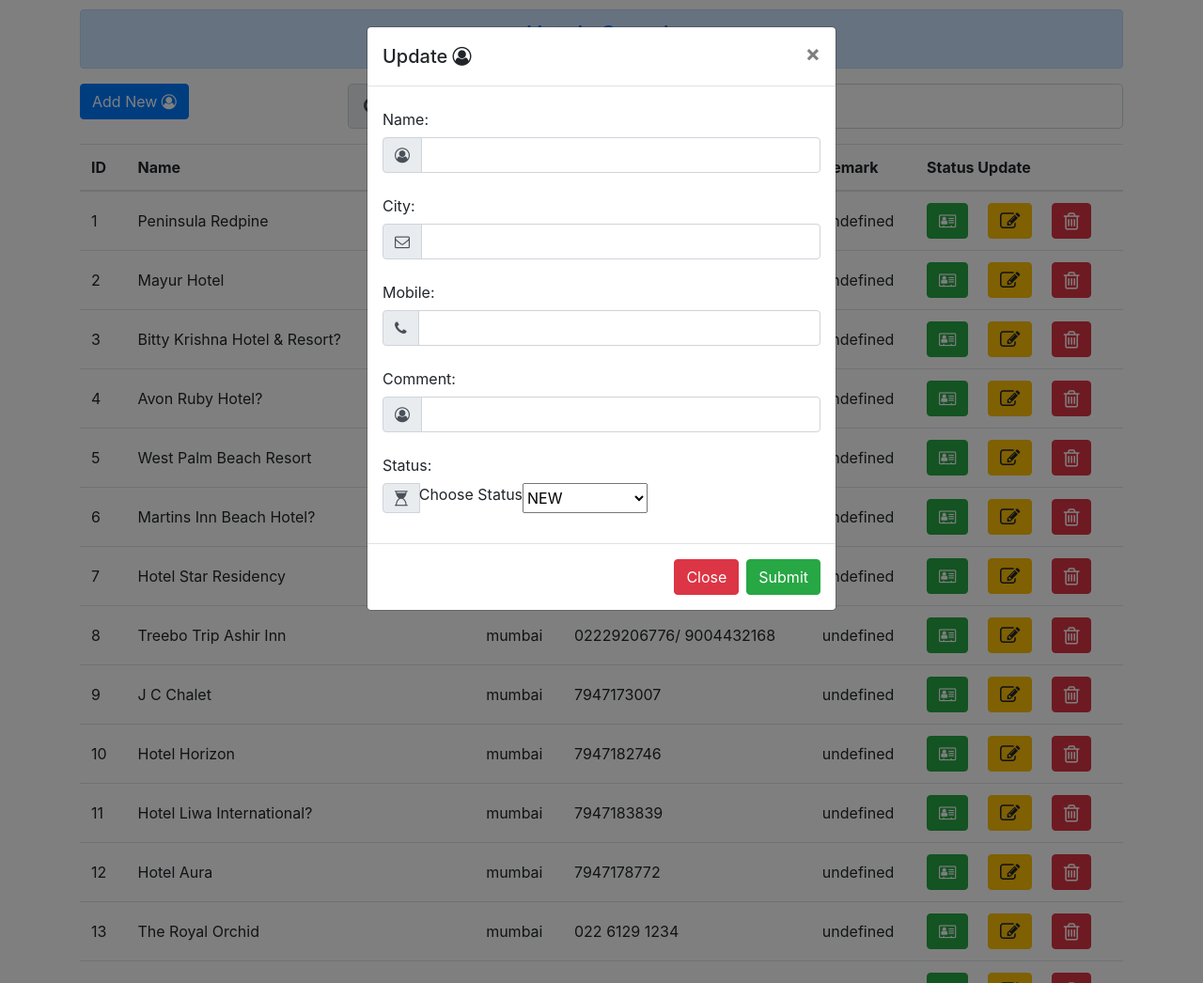
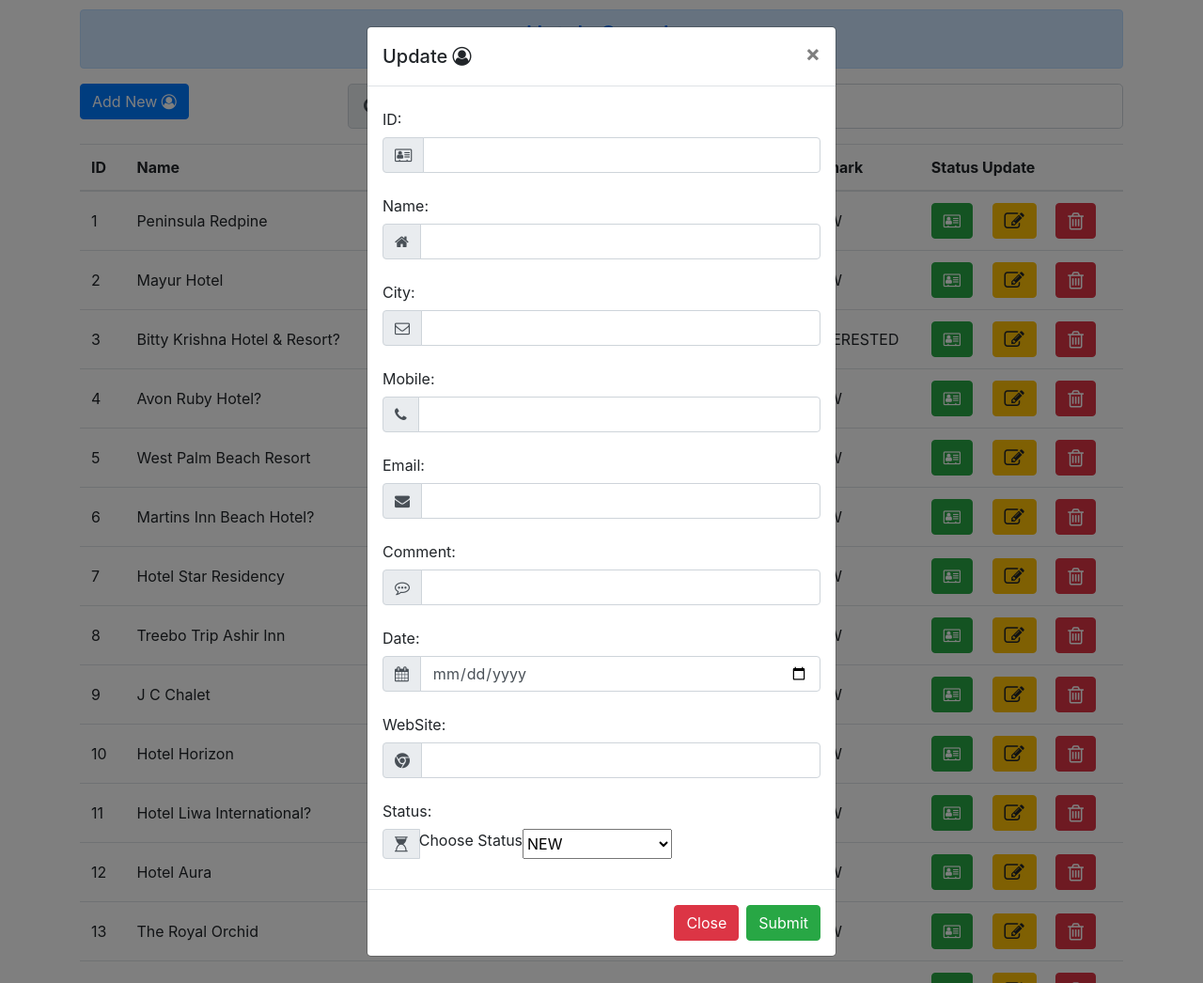
Before and after one commit to GhoraiVanga/Hotelsearch, a PHP site: page / in a window 1280 px wide, after a click on "Add New". Shown: the whole page at 94% size. Run offline with PHP 8.4, Linux system fonts and the light colour scheme; data comes from the database, SQL or seed files in the repository; both versions use the stored data as it was after the commit.

Commit message:
first commit

```diff
--- a/ajax.php
+++ b/ajax.php
@@ -1,4 +1,5 @@
 <?php
+
 $action = $_REQUEST['action'];
 
 if (!empty($action)) {
@@ -8,11 +9,17 @@ if (!empty($action)) {
 
 if ($action == 'adduser' && !empty($_POST)) {
     $name = $_POST['name'];
-
+    $website=$_POST['WebSite'];
+    $email=$_POST['email'];
+    $oldcomment= $_SESSION["OldComment"] ;
+    $comment=$_POST['Comment'];
+    $date=$_POST['Date'];
     $city = $_POST['city'];
     $phone = $_POST['phone'];
 
     $status=$_POST['status'];
+    $eid=$_POST['eid'];
+
     $playerId = (!empty($_POST['userid'])) ? $_POST['userid'] : '';
 
     // file (photo) upload
@@ -23,14 +30,25 @@ if ($action == 'adduser' && !empty($_POST)) {
             'name' => $name,
             'city' => $city,
             'phone' => $phone,
-            'remark' => $status,
+            'status' => $status,
+            'website'=>$website,
+            'email'=>$email,
+            'comment' =>$oldcomment."<br>". (date("Y-m-d h:i:sa"))." - <br>".$comment,
+            'date' =>$date,
+            'eid' =>$eid,
+
         ];
     } else {
         $playerData = [
-            'name' => $name,
+               'name' => $name,
             'city' => $city,
             'phone' => $phone,
-            'remark' => $status,
+            'status' => $status,
+            'website'=>$website,
+            'email'=>$email,
+            'comment' =>$oldcomment."<br>". (date("Y-m-d h:i:sa"))." - <br>".$comment,
+            'date' =>$date,
+             'eid' =>$eid,
         ];
     }
 
@@ -93,3 +111,4 @@ if ($action == 'search') {
     echo json_encode($results);
     exit();
 }
+?>
--- a/form.php
+++ b/form.php
@@ -13,11 +13,19 @@
       <form id="addform" method="POST" enctype="multipart/form-data">
         <div class="modal-body">
           <div class="form-group">
+            <label for="recipient-name" class="col-form-label">ID:</label>
+            <div class="input-group mb-3">
+              <div class="input-group-prepend">
+                <span class="input-group-text" id="basic-addon1"><i class="fa fa-address-card-o" aria-hidden="true"></i>
+              </div>
+              <input type="number" class="form-control" id="eid" name="eid" required="required">
+            </div>
+          </div>
+          <div class="form-group">
             <label for="recipient-name" class="col-form-label">Name:</label>
             <div class="input-group mb-3">
               <div class="input-group-prepend">
-                <span class="input-group-text" id="basic-addon1"><i class="fa fa-user-circle-o"
-                    aria-hidden="true"></i>
+                <span class="input-group-text" id="basic-addon1"><i class="fa fa-home" aria-hidden="true"></i>
               </div>
               <input type="text" class="form-control" id="name" name="name" required="required">
             </div>
@@ -44,17 +52,58 @@
             </div>
           </div>
 
+           <div class="form-group">
+            <label for="message-text" class="col-form-label">Email:</label>
+            <div class="input-group mb-3">
+              <div class="input-group-prepend">
+                <span class="input-group-text" id="basic-addon1"><i class="fa fa-envelope" aria-hidden="true"></i></span>
+              </div>
+              <input type="email" class="form-control" id="email" name="email" required="required" >
+            </div>
+          </div>
+          <!--
+          <div class="form-group">
+            <label for="recipient-name" class="col-form-label">Previous Discussion:</label>
+            <div class="input-group mb-3">
+              <div class="input-group-prepend">
+                <span class="input-group-text" id="basic-addon1"><i class="fa fa-commenting-o" aria-hidden="true"></i>
+              </div>
+              <input type="text" class="form-control" id="OldComment" name="OldComment" disabled >
+            </div>
+          </div>
+            -->
+
           <div class="form-group">
             <label for="recipient-name" class="col-form-label">Comment:</label>
             <div class="input-group mb-3">
               <div class="input-group-prepend">
-                <span class="input-group-text" id="basic-addon1"><i class="fa fa-user-circle-o"
-                    aria-hidden="true"></i>
+                <span class="input-group-text" id="basic-addon1"><i class="fa fa-commenting-o" aria-hidden="true"></i>
               </div>
               <input type="text" class="form-control" id="Comment" name="Comment" required="required">
             </div>
           </div>
 
+           <div class="form-group">
+            <label for="recipient-name" class="col-form-label">Date:</label>
+            <div class="input-group mb-3">
+              <div class="input-group-prepend">
+                <span class="input-group-text" id="basic-addon1"><i class="fa fa-calendar" aria-hidden="true"></i>
+              </div>
+              <input type="Date" class="form-control" id="Date" name="Date" required="required">
+            </div>
+          </div>
+
+
+       <div class="form-group">
+            <label for="recipient-name" class="col-form-label">WebSite:</label>
+            <div class="input-group mb-3">
+              <div class="input-group-prepend">
+                <span class="input-group-text" id="basic-addon1">
+          <i class="fa fa-chrome" aria-hidden="true"></i>
+              </div>
+              <input type="text" class="form-control" id="WebSite" name="WebSite" required="required">
+            </div>
+          </div>
 
 
 
@@ -71,10 +120,13 @@
                    <label for="status">Choose Status</label>
     <select name="status" id="status">
                                <option value="NEW">NEW</option>
-                                 <option value="convanced">Convanced</option>
-                                      <option value="Notconvanced">Notconvanced</option>
-                                         <option value="Ringing">Ringing</option>
-                                      <option value="Thinking">Thinking</option>
+                                 <option value="CALLED">CALLED</option>
+                                      <option value="NO ANSWER">NO ANSWER</option>
+                                         <option value="WRONG NUMBER">WRONG NUMBER</option>
+                                      <option value="CALL BACK">CALL BACK</option>
+                                      <option value="APOINTMENT">APOINTMENT</option>
+                                      <option value="NOT INTERESTED">NOT INTERESTED</option>
+                                      <option value="INTERESTED">INTERESTED</option>
   </select>
             </div>
           </div>
--- a/includes/Player.php
+++ b/includes/Player.php
@@ -1,6 +1,6 @@
 <?php
 require_once 'Database.php';
-
+session_start();
 class Player extends Database
 {
     // table name
@@ -86,6 +86,9 @@ class Player extends Database
         return $results;
     }
 
+    /**
+
+
     // delete row using id
     public function deleteRow($id)
     {
@@ -102,7 +105,7 @@ class Player extends Database
         }
 
     }
-
+         */
     public function getCount()
     {
         $sql = "SELECT count(*) as pcount FROM {$this->tableName}";
@@ -125,6 +128,8 @@ class Player extends Database
         $stmt->execute([":{$field}" => $value]);
         if ($stmt->rowCount() > 0) {
             $result = $stmt->fetch(PDO::FETCH_ASSOC);
+            $_SESSION["OldComment"] = $result['comment'];
+
         } else {
             $result = [];
         }
@@ -150,6 +155,9 @@ class Player extends Database
      * @param array $file
      * @return string $newFileName
      */
+
+
+/**
     public function uploadPhoto($file)
     {
         if (!empty($file)) {
@@ -171,5 +179,5 @@ class Player extends Database
 
         }
     }
-
+          */
 }
--- a/js/script.js
+++ b/js/script.js
@@ -32,7 +32,7 @@ function getplayerrow(player) {
           <td class="align-middle">${player.name}</td>
           <td class="align-middle">${player.city}</td>
           <td class="align-middle">${player.phone}</td>
-          <td class="align-middle"> ${player.remark}</td>
+          <td class="align-middle"> ${player.status}</td>
           <td class="align-middle">
             <a href="#" class="btn btn-success mr-3 profile" data-toggle="modal" data-target="#userViewModal"
               title="Prfile" data-id="${player.id}"><i class="fa fa-address-card-o" aria-hidden="true"></i></a>
@@ -144,6 +144,11 @@ $(document).ready(function () {
           $("#city").val(player.city);
           $("#phone").val(player.phone);
           $("#userid").val(player.id);
+          $("#email").val(player.email);
+          $("#eid").val(player.eid);
+          $("#OldComment").val(player.comment);
+          $("#Date").val(player.date);
+          $("#WebSite").val(player.website);
         }
         $("#overlay").fadeOut();
       },
@@ -169,7 +174,7 @@ $(document).ready(function () {
         success: function (res) {
           if (res.deleted == 1) {
             $(".message")
-              .html("Player has been deleted successfully!")
+              .html("This ID  has been Deleted Successfully!")
               .fadeIn()
               .delay(3000)
               .fadeOut();
@@ -196,7 +201,7 @@ $(document).ready(function () {
         if (player) {
           const userphoto = player.photo ? player.photo : "default.png";
           const profile = `<div class="row">
-                <div class="col-sm-6 col-md-4">
+                 <div class="col-sm-6 col-md-4">
                   <img src="uploads/hotel.jpg" class="rounded responsive" />
                 </div>
                 <div class="col-sm-6 col-md-8">
@@ -209,6 +214,14 @@ $(document).ready(function () {
                     <i class="fa fa-star" aria-hidden="true"></i> ${player.star}
                     <br />
                     <i class="fa fa-address-card" aria-hidden="true"></i> ${player.address}
+                      <br />
+                      <i class="fa fa-envelope" aria-hidden="true"></i>${player.email}
+                      <br />
+                      <i class="fa fa-commenting-o" aria-hidden="true"></i>${player.comment}
+                      <br/>
+                      <i class="fa fa-calendar" aria-hidden="true"></i>${player.date}
+                      <br/>
+                      <i class="fa fa-chrome" aria-hidden="true"></i>${player.website}
                   </p>
                 </div>
               </div>`;
```
Also changed, not shown: wekaryyw_orderliv (1).sql (added).
